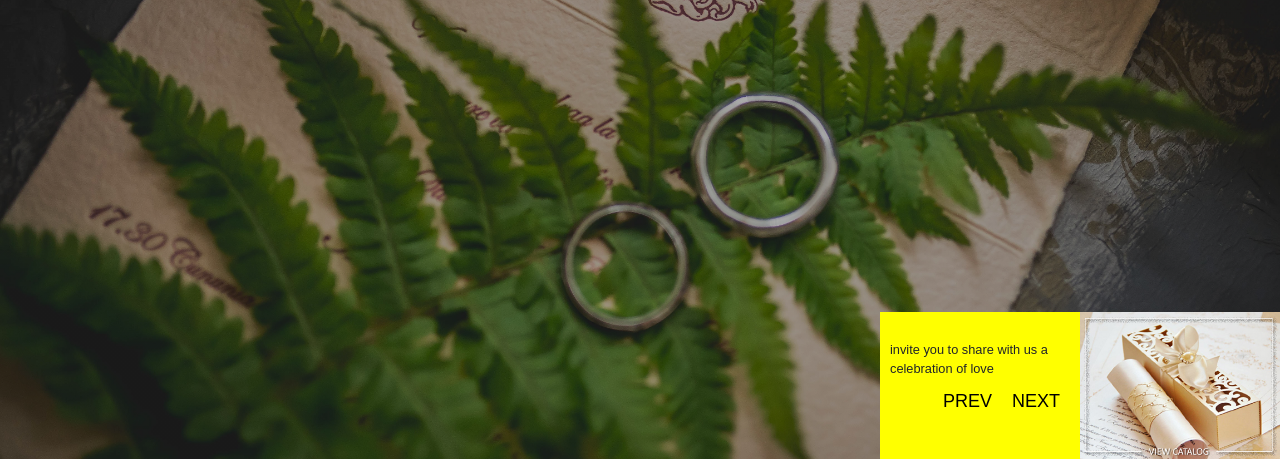
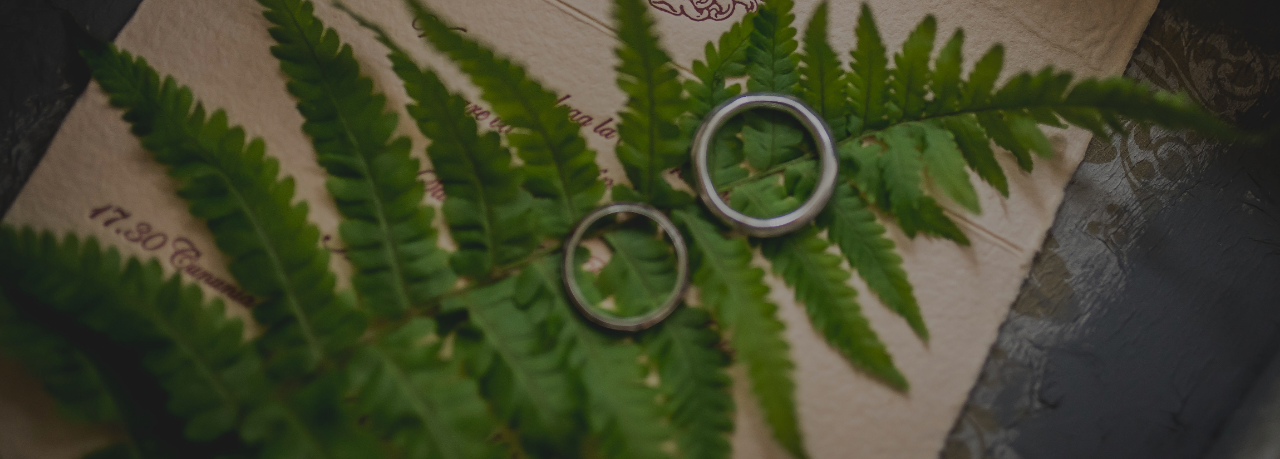
Before and after one commit to Viren-hub/Invitation.github.io, a plain HTML site: page index.html in a window 1280 px wide. Shown: the part 341-800 px from the top of the page. Drawn offline with nearby package versions, Linux system fonts and the light colour scheme.

Commit message:
Update index.html

```diff
--- a/index.html
+++ b/index.html
@@ -60,17 +60,8 @@
         </div>
     </div>
 
-    <div class="notification">
-        <div class="content">
-            <small>invite you to share with us a celebration of love</small>
-            <p><a href="">PREV</a><a href="">NEXT</a></p>
-        </div>
-        <div class="notification-img">
-            <img src="./Assets/small.jpg">
 
-        </div>
-    </div>
-    </div>
+
 
 
 </html>
```
